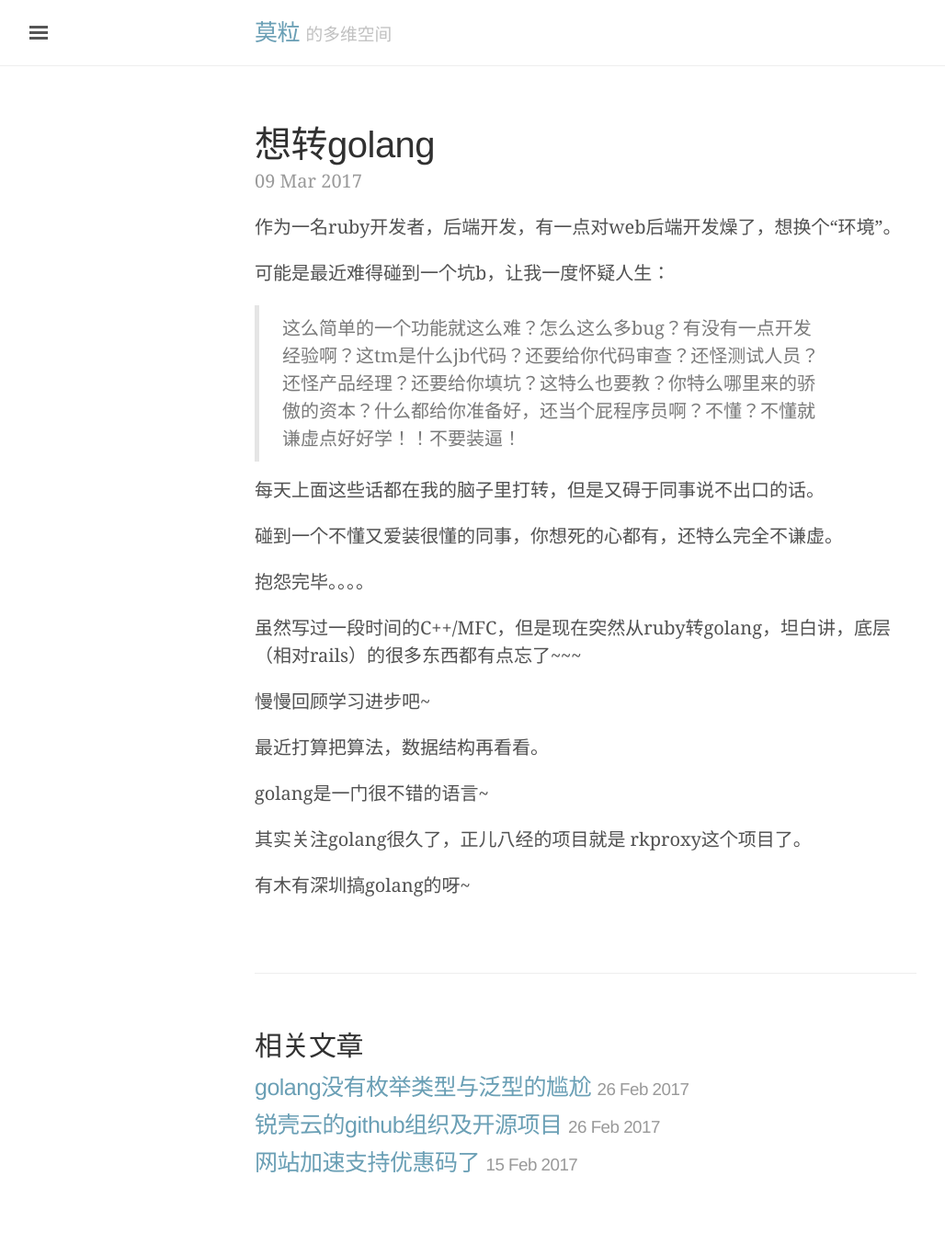
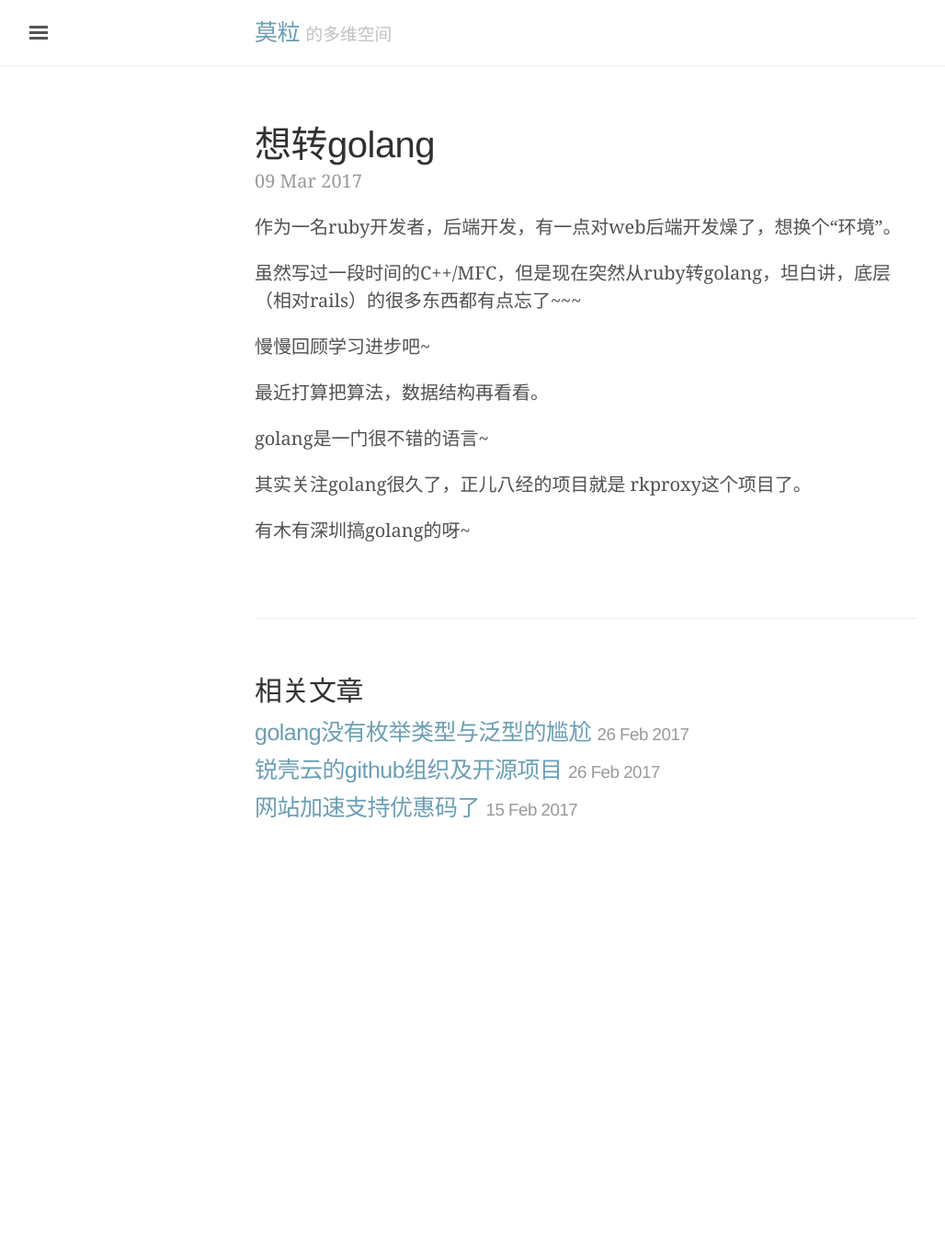
Before and after one commit to molizz/molizz, a Jekyll site: the page built from _posts/2017-03-09-i-want-fuck-golang.md, in a window 1280 px wide. Shown: the whole page at 92% size, without its empty margins (3-1031 px from the left). Built offline with Jekyll 4.4.1, drawn with Linux system fonts in a browser that asks for light colours; comment, search, counter and statistics services are not loaded; after the commit the page ends 955 px from its top, so only the background shows below that.

Commit message:
Update 2017-03-09-i-want-fuck-golang.md

```diff
--- a/_posts/2017-03-09-i-want-fuck-golang.md
+++ b/_posts/2017-03-09-i-want-fuck-golang.md
@@ -11,16 +11,6 @@
 ---
 作为一名ruby开发者，后端开发，有一点对web后端开发燥了，想换个“环境”。
 
-可能是最近难得碰到一个坑b，让我一度怀疑人生：
-
-> 这么简单的一个功能就这么难？怎么这么多bug？有没有一点开发经验啊？这tm是什么jb代码？还要给你代码审查？还怪测试人员？还怪产品经理？还要给你填坑？这特么也要教？你特么哪里来的骄傲的资本？什么都给你准备好，还当个屁程序员啊？不懂？不懂就谦虚点好好学！！不要装逼！
-
-每天上面这些话都在我的脑子里打转，但是又碍于同事说不出口的话。
-
-碰到一个不懂又爱装很懂的同事，你想死的心都有，还特么完全不谦虚。
-
-抱怨完毕。。。。
-
 虽然写过一段时间的C++/MFC，但是现在突然从ruby转golang，坦白讲，底层（相对rails）的很多东西都有点忘了~~~
 
 慢慢回顾学习进步吧~
```
